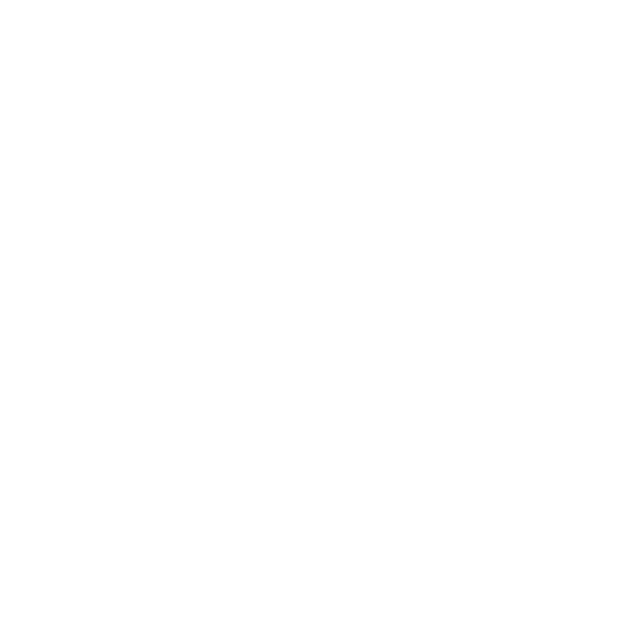
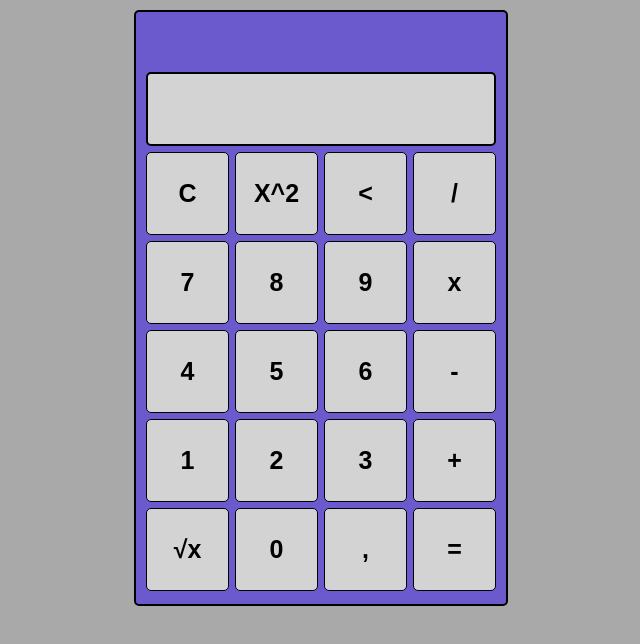
Before and after one commit to ItamarLu/CalculatorApp, a plain HTML site: page index.html in a window 1280 px wide. Shown: the whole page, without its empty margins (319-959 px from the left). Drawn offline with Linux system fonts and the light colour scheme.

Commit message:
Did the major part of HTML and some CSS

```diff
--- a/index.html
+++ b/index.html
@@ -4,11 +4,47 @@
   <meta charset="UTF-8">
   <meta http-equiv="X-UA-Compatible" content="IE=edge">
   <meta name="viewport" content="width=device-width, initial-scale=1.0">
+  <link rel="stylesheet" href="style.css">
   <title>Calculator</title>
 </head>
 <body>
-  <div>
-
+  <div id="Calc-body">
+    <div id="top-space"></div>
+    <div id="screen">
+      <p id="screenText"></p>
+    </div>
+    <div id="buttons">
+      <div Class="Row">
+        <button class="btn" id="bC" onclick="bC()">C</button>
+        <button class="btn" id="bS">X^2</button>
+        <button class="btn" id="bE"><</button>
+        <button class="btn" id="bD">/</button>
+      </div>
+      <div Class="Row">
+        <button class="btn" id="bSe">7</button>
+        <button class="btn" id="bEi">8</button>
+        <button class="btn" id="bN">9</button>
+        <button class="btn" id="bM">x</button>
+      </div>
+      <div Class="Row">
+        <button class="btn" id="bF">4</button>
+        <button class="btn" id="bFi">5</button>
+        <button class="btn" id="bSi">6</button>
+        <button class="btn" id="bMi">-</button>
+      </div>
+      <div Class="Row">
+        <button class="btn"id="bO">1</button>
+        <button class="btn"id="bT">2</button>
+        <button class="btn"id="bTh">3</button>
+        <button class="btn"id="bP">+</button>
+      </div>
+      <div Class="Row">
+        <button class="btn"id="bR">√x</button>
+        <button class="btn"id="bZ">0</button>
+        <button class="btn"id="bCo">,</button>
+        <button class="btn"id="bEq">=</button>
+      </div>
+    </div>
   </div>
 </body>
 </html>
--- a/index.js
+++ b/index.js
@@ -0,0 +1,4 @@
+let sum = 0
+screenText.textContent = sum
+function bC() {
+}
--- a/style.css
+++ b/style.css
@@ -0,0 +1,48 @@
+body {
+  background:darkgray;
+}
+#Calc-body {
+  border: 2px solid black;
+  border-radius: 5px;
+  padding: 10px;
+  margin: 10px auto;
+  width: 350px;
+  background:slateblue;
+}
+#top-space {
+  margin: 0 auto;
+  height: 50px;
+}
+#screen {
+  margin: 0 auto;
+  height: 70px;
+  border: 2px solid black;
+  margin-bottom: 3px;
+  border-radius: 5px;
+  text-align: end;
+  font-size: 32px;
+  font-weight: bold;
+  padding-right: 20px;
+  background: lightgrey;
+}
+#buttons {
+  display: flex;
+  flex-direction: column;
+  align-items: center;
+}
+.btn {
+  width: 83px;
+  height: 83px;
+  margin: 3px;
+  border: 1px solid black;
+  border-radius: 5px;
+  background: lightgray;
+  font-size: 25px;
+  font-weight: bold;
+}
+.btn:hover{
+  background: gray;
+}
+.Row {
+  display: flex;
+}
```
